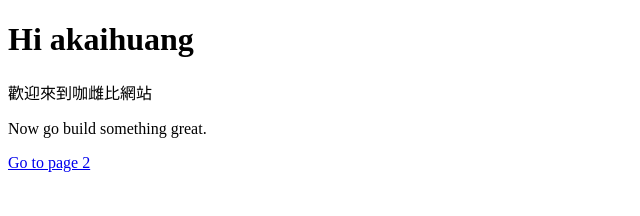
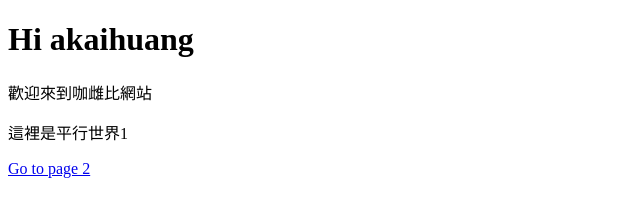
Before and after one commit to akaiHuang/my-react-app, a Gatsby site: page / in a window 1280 px wide. Shown: the whole page, without its empty margins (0-640 px from the left). Built offline with nearby package versions, Linux system fonts and the light colour scheme; Gatsby itself is replaced by a stand-in of ours.

Commit message:
平行世界分支1

```diff
--- a/src/pages/index.js
+++ b/src/pages/index.js
@@ -5,7 +5,7 @@ const IndexPage = () => (
   <div>
     <h1>Hi akaihuang</h1>
     <p>歡迎來到咖雌比網站</p>
-    <p>Now go build something great.</p>
+    <p>這裡是平行世界1</p>
     <Link to="/page-2/">Go to page 2</Link>
   </div>
 )
```
